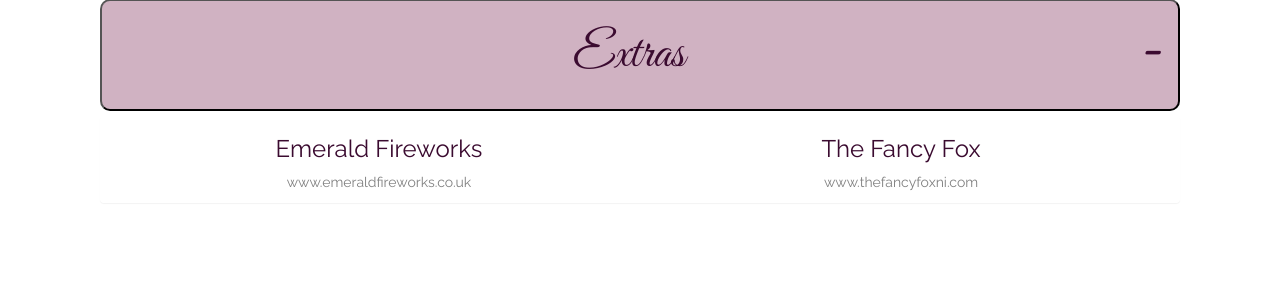
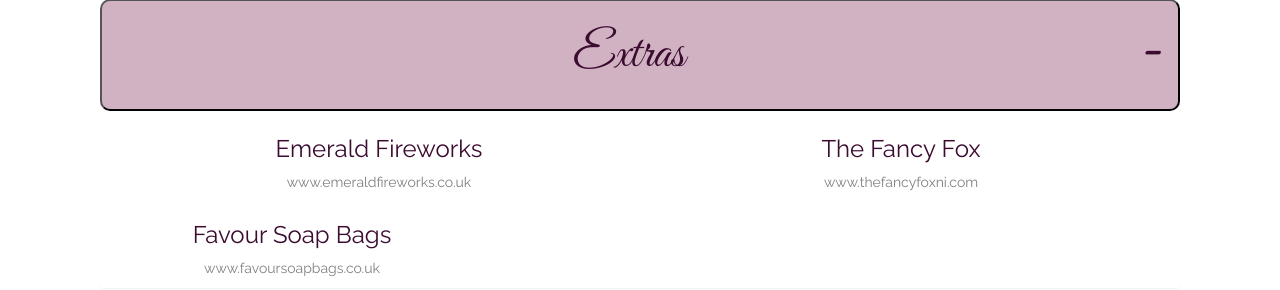
Before and after one commit to kgmaxwell1990/old-court-chapel-weddings-django, a Django app: page /vendors/ in a window 1280 px wide, after a click on "Extras". Shown: the part 1740-2030 px from the top of the page. Run offline with Django 3.2, Linux system fonts and the light colour scheme; some libraries are stand-ins or nearby versions.

Commit message:
added favour soaps to vendors

```diff
--- a/home/templates/vendors.html
+++ b/home/templates/vendors.html
@@ -621,6 +621,9 @@
                 </div>
 
                 <div class="col-lg-4 col-md-4 col-sm-12">
+                  <h3 class="raleway">Favour Soap Bags</h3>
+
+                  <p><a href="https://www.favoursoapbags.co.uk/" target="_blank">www.favoursoapbags.co.uk</a></p>
 
                 </div>
             </div>
```
